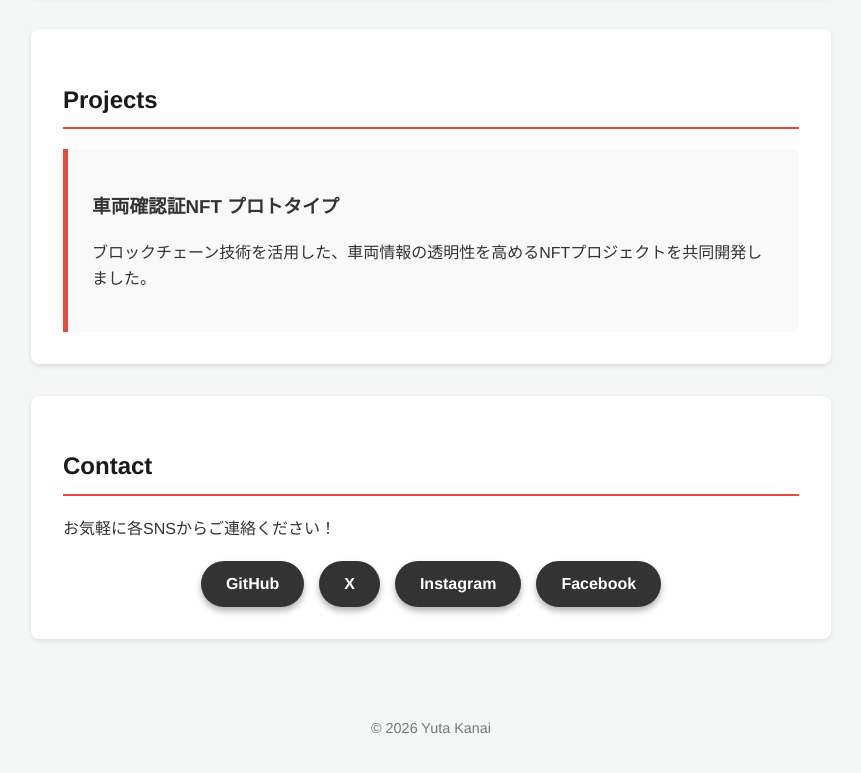
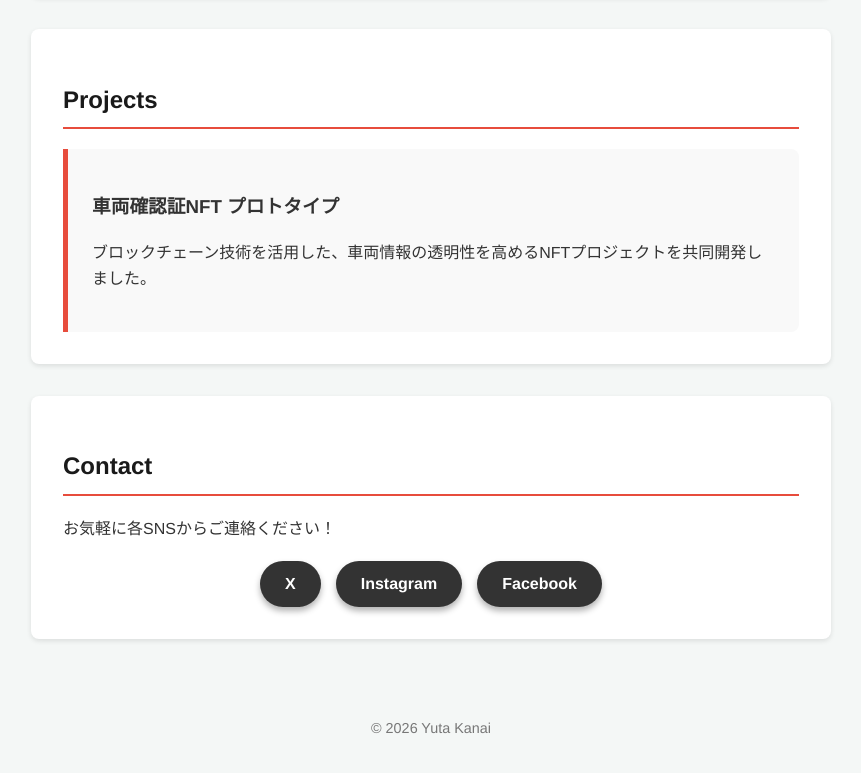
Before and after one commit to presidentkanai/Kanai-Yuta.github.io, a plain HTML site: page index.html in a window 1280 px wide. Shown: the part 1161-1934 px from the top of the page, without its empty margins (209-1070 px from the left). Drawn offline with nearby package versions, Linux system fonts and the light colour scheme.

Commit message:
Update index.html

```diff
--- a/index.html
+++ b/index.html
@@ -75,7 +75,6 @@
             <h2>Contact</h2>
             <p>お気軽に各SNSからご連絡ください！</p>
             <div class="contact-links">
-                <a href="https://github.com/あなたのユーザー名" class="nav-btn" onclick="launchFirework()" target="_blank">GitHub</a>
                 <a href="https://x.com/kanaiyuuta" class="nav-btn" onclick="launchFirework()" target="_blank">X</a>
                 <a href="https://www.instagram.com/kanaiyuta_07/" class="nav-btn" onclick="launchFirework()" target="_blank">Instagram</a>
                 <a href="https://www.facebook.com/profile.php?id=100074776384590" class="nav-btn" onclick="launchFirework()" target="_blank">Facebook</a>
```
